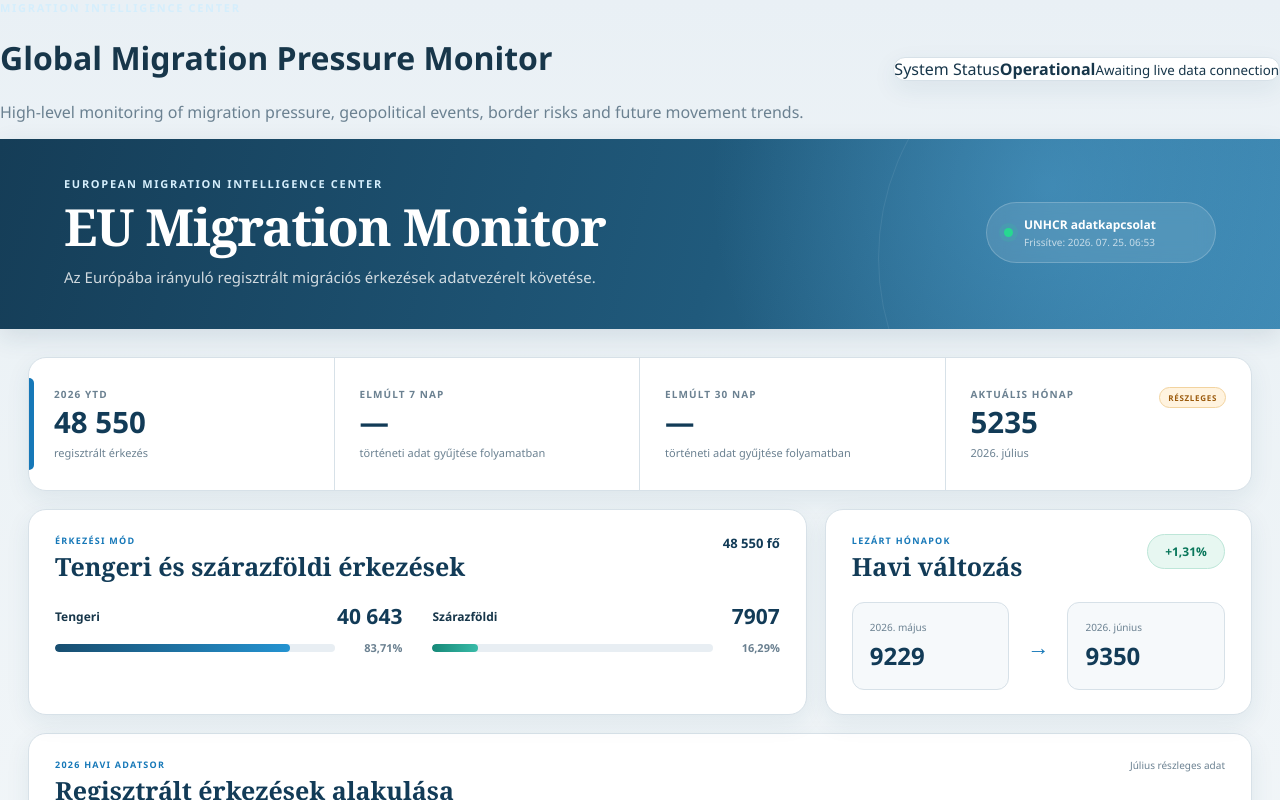
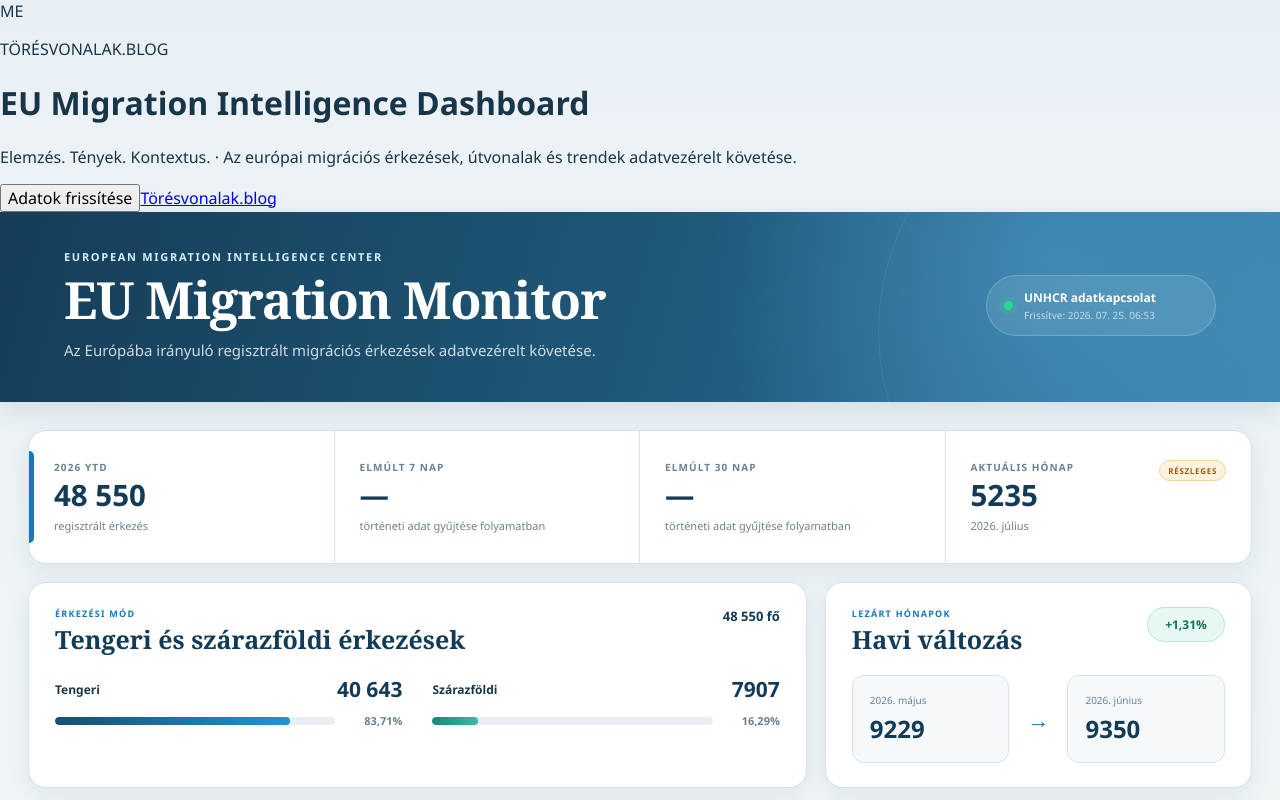
Before and after one commit to mikloshetzer-sketch/migracio-terkep, a React (Vite) app: page / in a window 1280 px wide. Shown: the top 800 px of the page. Built offline with nearby package versions, Linux system fonts and the light colour scheme.

Commit message:
Update Layout.jsx

```diff
--- a/src/components/Layout.jsx
+++ b/src/components/Layout.jsx
@@ -4,35 +4,55 @@ function Layout({ children }) {
   return (
     <div className="app-shell">
 
-      <header className="hero">
+      <header className="blog-dashboard-header">
 
-        <div>
+        <div className="blog-dashboard-brand">
 
-          <p className="eyebrow">
-            Migration Intelligence Center
-          </p>
+          <div className="brand-mark">
+            ME
+          </div>
 
-          <h1>
-            Global Migration Pressure Monitor
-          </h1>
+          <div className="brand-copy">
 
-          <p className="lead">
+            <p className="brand-site">
+              TÖRÉSVONALAK.BLOG
+            </p>
 
-            High-level monitoring of migration pressure,
-            geopolitical events, border risks and future
-            movement trends.
+            <h1 className="brand-title">
+              EU Migration Intelligence Dashboard
+            </h1>
 
-          </p>
+            <p className="brand-lead">
+              Elemzés. Tények. Kontextus. ·
+              Az európai migrációs érkezések,
+              útvonalak és trendek adatvezérelt
+              követése.
+            </p>
+
+          </div>
 
         </div>
 
-        <div className="status-card">
+        <div className="blog-dashboard-actions">
 
-          <span>System Status</span>
+          <button
+            type="button"
+            className="dashboard-action dashboard-action-secondary"
+            onClick={() => {
+              window.location.reload();
+            }}
+          >
+            Adatok frissítése
+          </button>
 
-          <strong>Operational</strong>
-
-          <small>Awaiting live data connection</small>
+          <a
+            className="dashboard-action dashboard-action-primary"
+            href="https://toresvonalak.blog/"
+            target="_blank"
+            rel="noreferrer"
+          >
+            Törésvonalak.blog
+          </a>
 
         </div>
 
```
